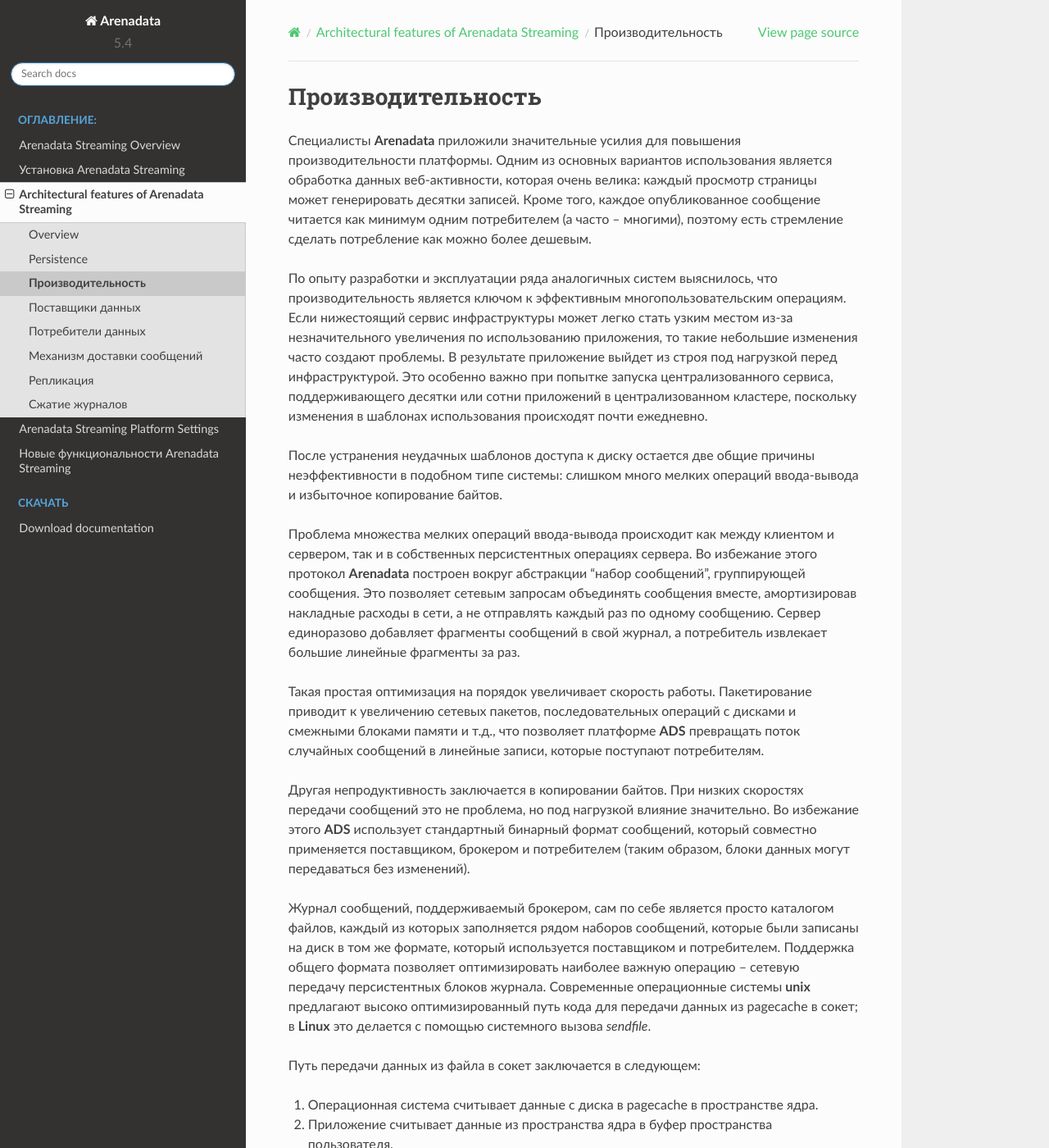
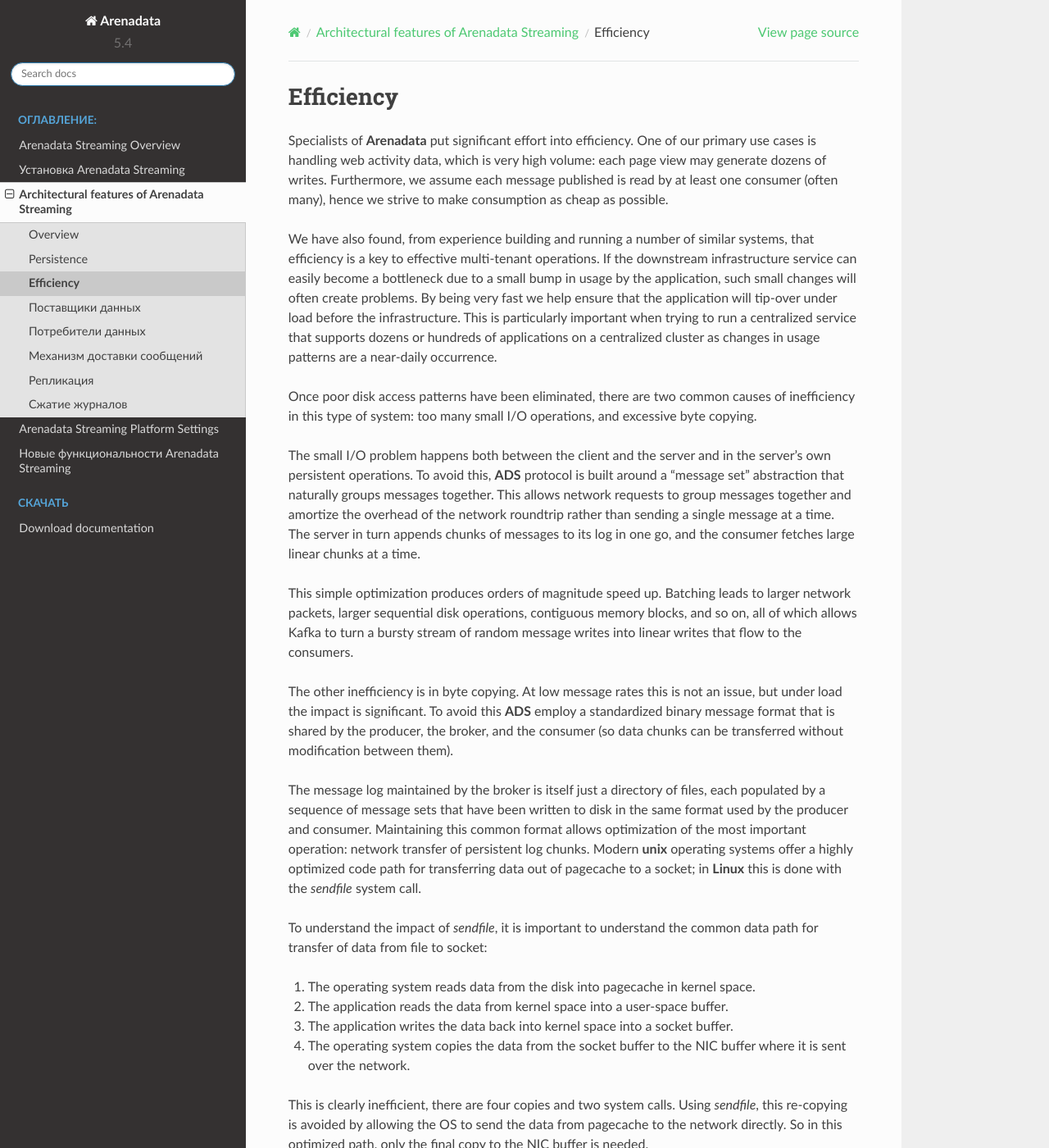
Before and after one commit to arenadata/docs_ads, a Sphinx documentation site: the page built from source/Architecture/performance.rst, in a window 1280 px wide and 1400 px high. Shown: the whole window at 82% size. Built offline with Sphinx 7.4.7 and the Read the Docs theme 2.0.0, drawn with Linux system fonts in a browser that asks for light colours; pages that are not in the unit, such as notebooks, are missing from menus; some of the changed text lies outside the part shown.

Commit message:
Update performance.rst

```diff
--- a/source/Architecture/performance.rst
+++ b/source/Architecture/performance.rst
@@ -1,31 +1,31 @@
-Производительность
-===================
+Efficiency
+==============
 
-Специалисты **Arenadata** приложили значительные усилия для повышения производительности платформы. Одним из основных вариантов использования является обработка данных веб-активности, которая очень велика: каждый просмотр страницы может генерировать десятки записей. Кроме того, каждое опубликованное сообщение читается как минимум одним потребителем (а часто -- многими), поэтому есть стремление сделать потребление как можно более дешевым.
+Specialists of **Arenadata** put significant effort into efficiency. One of our primary use cases is handling web activity data, which is very high volume: each page view may generate dozens of writes. Furthermore, we assume each message published is read by at least one consumer (often many), hence we strive to make consumption as cheap as possible.
 
-По опыту разработки и эксплуатации ряда аналогичных систем выяснилось, что производительность является ключом к эффективным многопользовательским операциям. Если нижестоящий сервис инфраструктуры может легко стать узким местом из-за незначительного увеличения по использованию приложения, то такие небольшие изменения часто создают проблемы. В результате приложение выйдет из строя под нагрузкой перед инфраструктурой. Это особенно важно при попытке запуска централизованного сервиса, поддерживающего десятки или сотни приложений в централизованном кластере, поскольку изменения в шаблонах использования происходят почти ежедневно.
+We have also found, from experience building and running a number of similar systems, that efficiency is a key to effective multi-tenant operations. If the downstream infrastructure service can easily become a bottleneck due to a small bump in usage by the application, such small changes will often create problems. By being very fast we help ensure that the application will tip-over under load before the infrastructure. This is particularly important when trying to run a centralized service that supports dozens or hundreds of applications on a centralized cluster as changes in usage patterns are a near-daily occurrence.
 
-После устранения неудачных шаблонов доступа к диску остается две общие причины неэффективности в подобном типе системы: слишком много мелких операций ввода-вывода и избыточное копирование байтов.
+Once poor disk access patterns have been eliminated, there are two common causes of inefficiency in this type of system: too many small I/O operations, and excessive byte copying.
 
-Проблема множества мелких операций ввода-вывода происходит как между клиентом и сервером, так и в собственных персистентных операциях сервера. Во избежание этого протокол **Arenadata** построен вокруг абстракции "набор сообщений", группирующей сообщения. Это позволяет сетевым запросам объединять сообщения вместе, амортизировав накладные расходы в сети, а не отправлять каждый раз по одному сообщению. Сервер единоразово добавляет фрагменты сообщений в свой журнал, а потребитель извлекает большие линейные фрагменты за раз.
+The small I/O problem happens both between the client and the server and in the server's own persistent operations. To avoid this, **ADS** protocol is built around a "message set" abstraction that naturally groups messages together. This allows network requests to group messages together and amortize the overhead of the network roundtrip rather than sending a single message at a time. The server in turn appends chunks of messages to its log in one go, and the consumer fetches large linear chunks at a time.
 
-Такая простая оптимизация на порядок увеличивает скорость работы. Пакетирование приводит к увеличению сетевых пакетов, последовательных операций с дисками и смежными блоками памяти и т.д., что позволяет платформе **ADS** превращать поток случайных сообщений в линейные записи, которые поступают потребителям.
+This simple optimization produces orders of magnitude speed up. Batching leads to larger network packets, larger sequential disk operations, contiguous memory blocks, and so on, all of which allows Kafka to turn a bursty stream of random message writes into linear writes that flow to the consumers.
 
-Другая непродуктивность заключается в копировании байтов. При низких скоростях передачи сообщений это не проблема, но под нагрузкой влияние значительно. Во избежание этого **ADS** использует стандартный бинарный формат сообщений, который совместно применяется поставщиком, брокером и потребителем (таким образом, блоки данных могут передаваться без изменений).
+The other inefficiency is in byte copying. At low message rates this is not an issue, but under load the impact is significant. To avoid this **ADS** employ a standardized binary message format that is shared by the producer, the broker, and the consumer (so data chunks can be transferred without modification between them).
 
-Журнал сообщений, поддерживаемый брокером, сам по себе является просто каталогом файлов, каждый из которых заполняется рядом наборов сообщений, которые были записаны на диск в том же формате, который используется поставщиком и потребителем. Поддержка общего формата позволяет оптимизировать наиболее важную операцию -- сетевую передачу персистентных блоков журнала. Современные операционные системы **unix** предлагают высоко оптимизированный путь кода для передачи данных из pagecache в сокет; в **Linux** это делается с помощью системного вызова *sendfile*.
+The message log maintained by the broker is itself just a directory of files, each populated by a sequence of message sets that have been written to disk in the same format used by the producer and consumer. Maintaining this common format allows optimization of the most important operation: network transfer of persistent log chunks. Modern **unix** operating systems offer a highly optimized code path for transferring data out of pagecache to a socket; in **Linux** this is done with the *sendfile* system call.
 
-Путь передачи данных из файла в сокет заключается в следующем:
+To understand the impact of *sendfile*, it is important to understand the common data path for transfer of data from file to socket:
 
-1. Операционная система считывает данные с диска в pagecache в пространстве ядра.
-2. Приложение считывает данные из пространства ядра в буфер пространства пользователя.
-3. Приложение записывает данные в пространство ядра в буфер сокета.
-4. Операционная система копирует данные из буфера сокета в буфер сетевого адаптера по сети.
+1. The operating system reads data from the disk into pagecache in kernel space.
+2. The application reads the data from kernel space into a user-space buffer.
+3. The application writes the data back into kernel space into a socket buffer.
+4. The operating system copies the data from the socket buffer to the NIC buffer where it is sent over the network.
 
-Такой метод явно неэффективен -- он предполагает четыре операции копирования и два системных вызова. А при использовании *sendfile* повторное копирование исключается (zero-copy), позволяя ОС напрямую отправлять данные из pagecache в сеть. Таким образом, из оптимизированного пути требуется только последняя копия в буфер сетевого адаптера.
+This is clearly inefficient, there are four copies and two system calls. Using *sendfile*, this re-copying is avoided by allowing the OS to send the data from pagecache to the network directly. So in this optimized path, only the final copy to the NIC buffer is needed.
 
-Как правило, общий вариант использования состоит из нескольких потребителей топика. При приведенной выше оптимизации данные копируются в pagecache только один раз и при каждом потреблении используются повторно, а не хранятся в памяти и копируются в пространство пользователя при каждом чтении. Это позволяет считывать сообщения со скоростью, приближенной к пределу сетевого подключения.
+A common use case to be multiple consumers on a topic. Using the zero-copy optimization above, data is copied into pagecache exactly once and reused on each consumption instead of being stored in memory and copied out to user-space every time it is read. This allows messages to be consumed at a rate that approaches the limit of the network connection.
 
-Такая комбинация использования pagecache и *sendfile* означает, что в кластере **ADS** нет активности чтения на дисках, поскольку данные полностью обслуживаются из кэша.
+This combination of pagecache and *sendfile* means that on a **ADS** cluster where the consumers are mostly caught up you will see no read activity on the disks whatsoever as they will be serving data entirely from cache.
 
-Дополнительные сведения о поддержке *sendfile* и zero-copy в **Java** приведены в `статье <http://www.ibm.com/developerworks/linux/library/j-zerocopy>`_.
+For more background on the *sendfile* and zero-copy support in **Java**, see this `article <http://www.ibm.com/developerworks/linux/library/j-zerocopy>`_.
```
